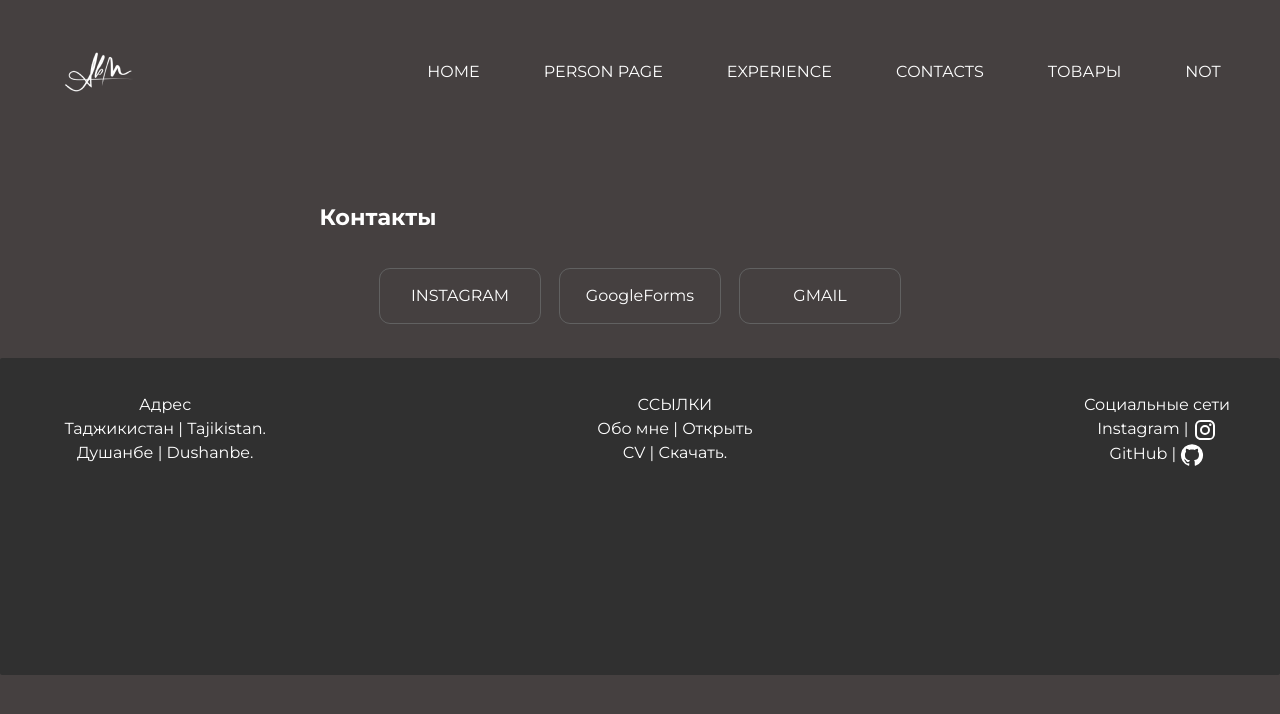
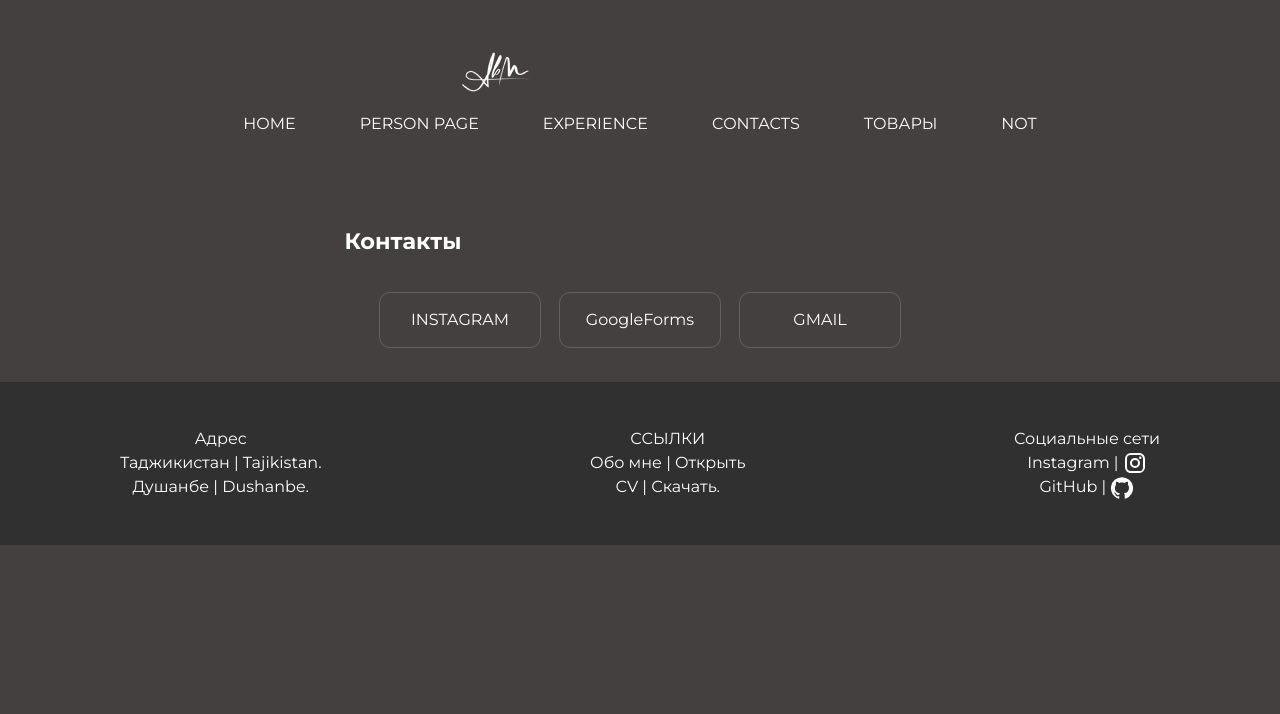
Before and after one commit to Komil-Muminov/komilff, a React (Vite) app: page /Contacts in a window 1280 px wide. Shown: the top 714 px of the page. Built offline with nearby package versions, Linux system fonts and the light colour scheme.

Commit message:
fx footer

```diff
--- a/src/components/Footer/Footer.jsx
+++ b/src/components/Footer/Footer.jsx
@@ -5,9 +5,9 @@
 const Footer = () => {
 	return (
 		<>
-			<footer className="py-[2.2em] md:pl-[0.9em] md:pb-[13em]   rounded-sm footer">
+			<footer className="footer">
 				<div className="container">
-					<div className="footer-content text-center flex flex-col  md:flex-row md:justify-between gap-10 ">
+					<div className="footer-content text-center flex flex-col  gap-10 ">
 						<div className="footer-left flex flex-col">
 							<h2 className="footer-left-text">Адрес</h2>
 							<p className="footer-left-text">Таджикистан | Tajikistan.</p>
--- a/src/index.css
+++ b/src/index.css
@@ -121,20 +121,27 @@
 	letter-spacing: 0.36px;
 }
 
-/* --------------------------------MEDIA-Запросы------------------------------------------------------------- */
-@media screen and (min-width: 1367px) and (max-width: 1920px) {
-	.container {
-		max-width: 1920px;
-		padding: 0 75px;
-		margin: 0 auto;
-	}
+/* --------------------------------Стилизация------------------------------------------------------------- */
+
+/* Footer */
+
+.container {
+	max-width: 1920px;
+	padding: 0 75px;
+	margin: 0 auto;
 }
 
+.footer-content {
+	display: flex;
+	justify-content: space-between;
+	flex-direction: row;
+	flex-wrap: wrap;
+	padding: 45px 45px 45px 45px;
+}
+
+/* --------------------------------MEDIA-Запросы------------------------------------------------------------- */
+
 @media screen and (min-width: 993px) and (max-width: 1366px) {
-	.container {
-		padding: 0 50px;
-	}
-
 	.sections {
 		padding-top: 35px;
 		padding-bottom: 35px;
@@ -150,6 +157,12 @@
 		padding-top: 35px;
 		padding-bottom: 35px;
 	}
+
+	.footer-content {
+		flex-direction: row;
+		justify-content: space-between;
+		/* align-items: center; */
+	}
 }
 
 @media screen and (min-width: 567px) and (max-width: 767px) {
@@ -160,6 +173,13 @@
 	.sections {
 		padding-top: 30px;
 		padding-bottom: 30px;
+	}
+
+	/* Footer */
+
+	.footer-content {
+		flex-direction: row;
+		justify-content: space-between;
 	}
 }
 
@@ -193,4 +213,9 @@
 	.slider__content {
 		max-width: 492px;
 	}
+
+	/* Footer */
+	.footer {
+		padding: 20px 100px 20px 100px;
+	}
 }
```
